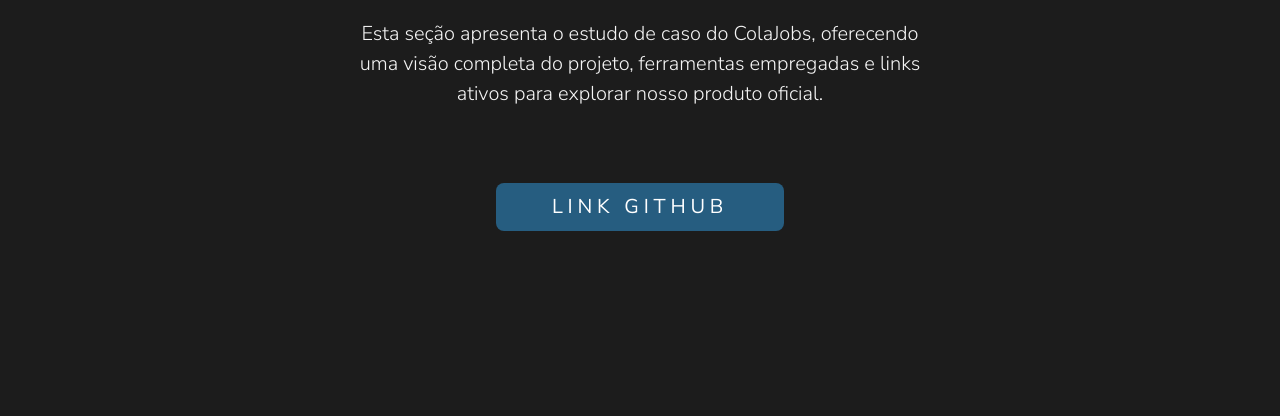
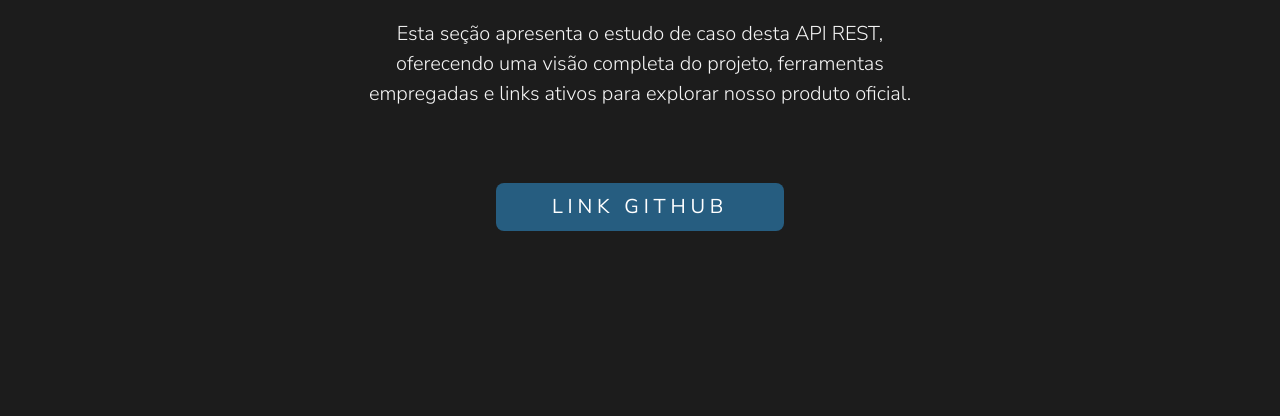
Before and after one commit to thiagoribeiro2003/portfoliodev, a plain HTML site: page pages/projectFive.html in a window 1280 px wide. Shown: the part 379-795 px from the top of the page. Drawn offline with nearby package versions, Linux system fonts and the light colour scheme.

Commit message:
Update projectFive.html

```diff
--- a/pages/projectFive.html
+++ b/pages/projectFive.html
@@ -66,7 +66,7 @@
                 <h1 class="textHeroProjetos display-4 fw-bold text-uppercase">API REST para calculos de painéis solares</h1>
                 <div class="col-lg-6 mx-auto">
                     <p class="textHero lead my-4">
-                        Esta seção apresenta o estudo de caso do ColaJobs, oferecendo uma visão completa do projeto, ferramentas empregadas e links
+                        Esta seção apresenta o estudo de caso desta API REST, oferecendo uma visão completa do projeto, ferramentas empregadas e links
                         ativos para explorar nosso produto oficial.
                     </p>
 
```
